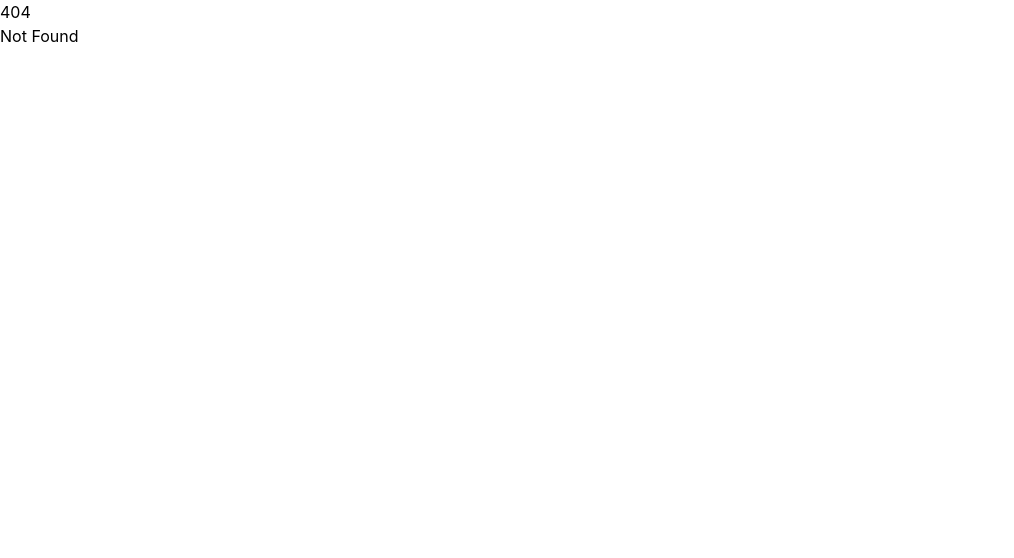
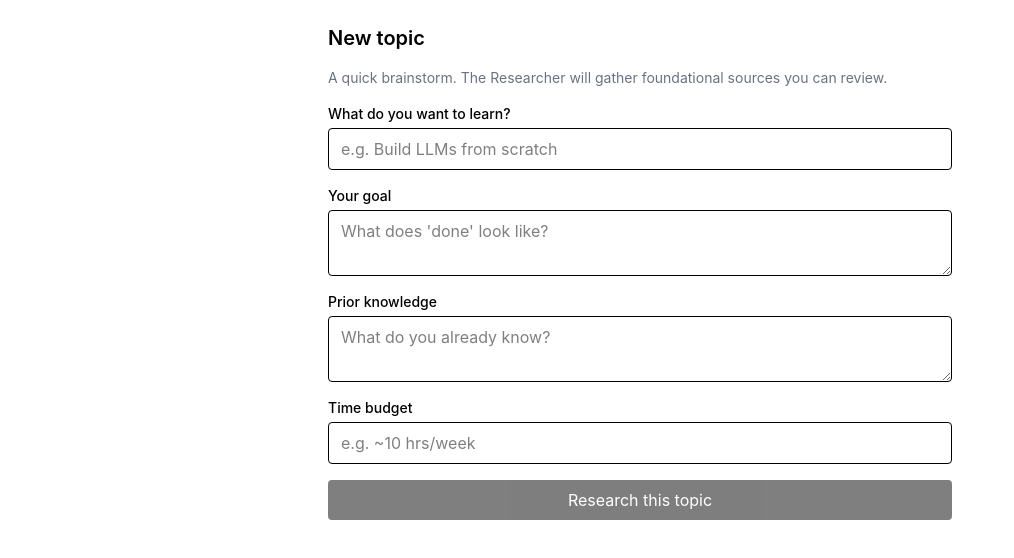
Before and after one commit to thossullivan/adaptive-academy, a SvelteKit app in the folder frontend/: page /topics/new in a window 1280 px wide. Before the commit this address had no page. Shown: the top 558 px of the page, without its empty margins (0-1014 px from the left). Built offline with nearby package versions, Linux system fonts and the light colour scheme.

Commit message:
feat(frontend): /topics/new onboarding + research trigger

```diff
--- /dev/null
+++ b/frontend/src/routes/topics/new/+page.svelte
@@ -0,0 +1,53 @@
+<script lang="ts">
+  import { goto } from '$app/navigation';
+  import { api } from '$lib/api';
+
+  let title = $state('');
+  let goal = $state('');
+  let prior_knowledge = $state('');
+  let time_budget = $state('');
+  let busy = $state(false);
+  let status = $state('');
+
+  async function start() {
+    if (!title.trim() || !goal.trim() || busy) return;
+    busy = true;
+    status = 'Creating topic…';
+    try {
+      const topic = await api.createTopic({ title, goal, prior_knowledge, time_budget });
+      status = 'Researching foundational sources… (this can take a moment)';
+      await api.runResearch(topic.id);
+      await goto(`/topics/${topic.id}/review`);
+    } catch (e) {
+      status = 'Something went wrong: ' + (e as Error).message;
+      busy = false;
+    }
+  }
+</script>
+
+<main class="mx-auto max-w-2xl p-6 flex flex-col gap-4">
+  <h1 class="text-xl font-semibold">New topic</h1>
+  <p class="text-sm text-gray-500">A quick brainstorm. The Researcher will gather foundational sources you can review.</p>
+
+  <label class="flex flex-col gap-1">
+    <span class="text-sm font-medium">What do you want to learn?</span>
+    <input class="border rounded px-3 py-2" bind:value={title} placeholder="e.g. Build LLMs from scratch" disabled={busy} />
+  </label>
+  <label class="flex flex-col gap-1">
+    <span class="text-sm font-medium">Your goal</span>
+    <textarea class="border rounded px-3 py-2" bind:value={goal} placeholder="What does 'done' look like?" disabled={busy}></textarea>
+  </label>
+  <label class="flex flex-col gap-1">
+    <span class="text-sm font-medium">Prior knowledge</span>
+    <textarea class="border rounded px-3 py-2" bind:value={prior_knowledge} placeholder="What do you already know?" disabled={busy}></textarea>
+  </label>
+  <label class="flex flex-col gap-1">
+    <span class="text-sm font-medium">Time budget</span>
+    <input class="border rounded px-3 py-2" bind:value={time_budget} placeholder="e.g. ~10 hrs/week" disabled={busy} />
+  </label>
+
+  <button class="bg-black text-white rounded px-4 py-2 disabled:opacity-50" onclick={start} disabled={busy || !title.trim() || !goal.trim()}>
+    {busy ? 'Working…' : 'Research this topic'}
+  </button>
+  {#if status}<p class="text-sm text-gray-600">{status}</p>{/if}
+</main>
```
